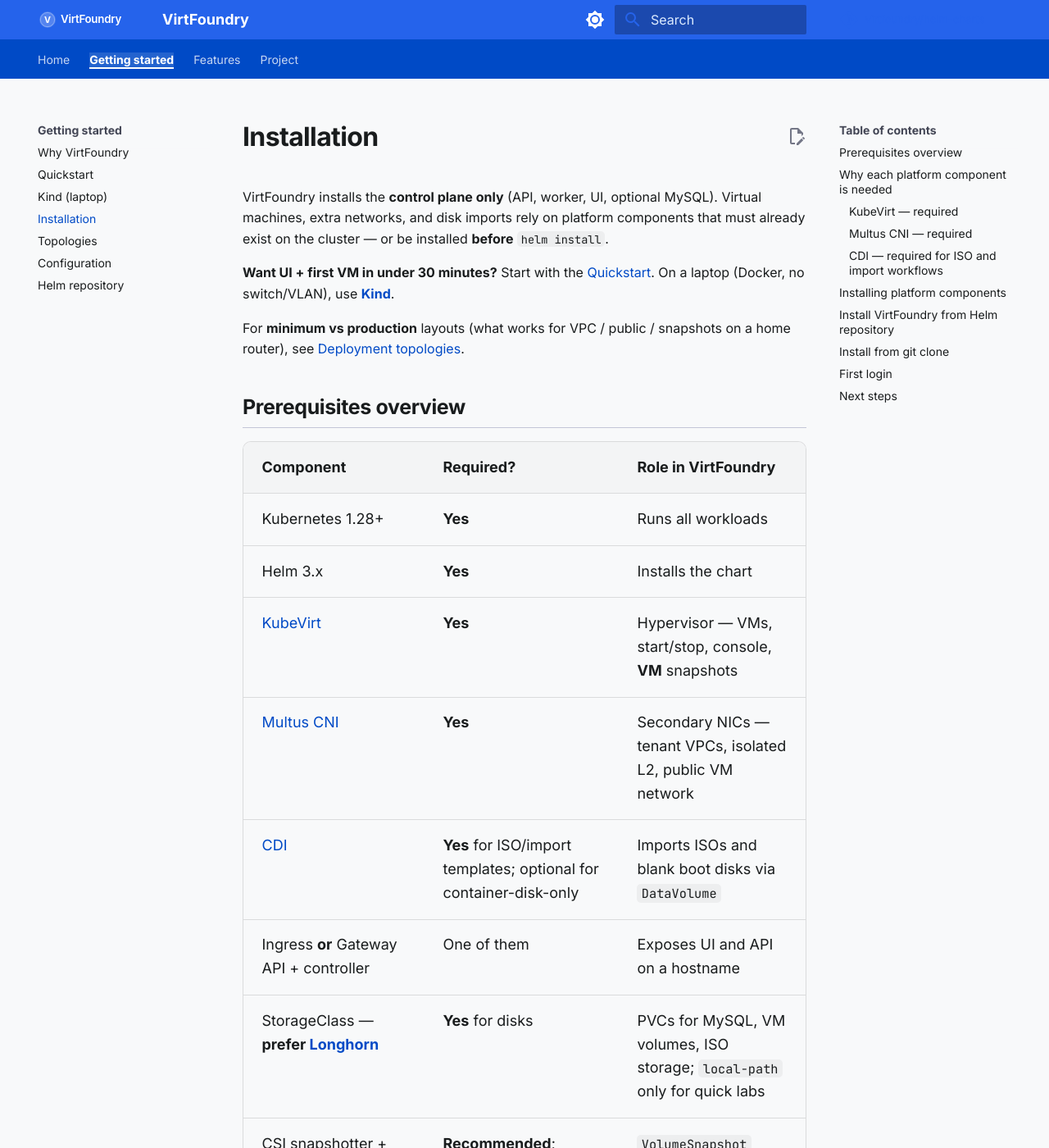
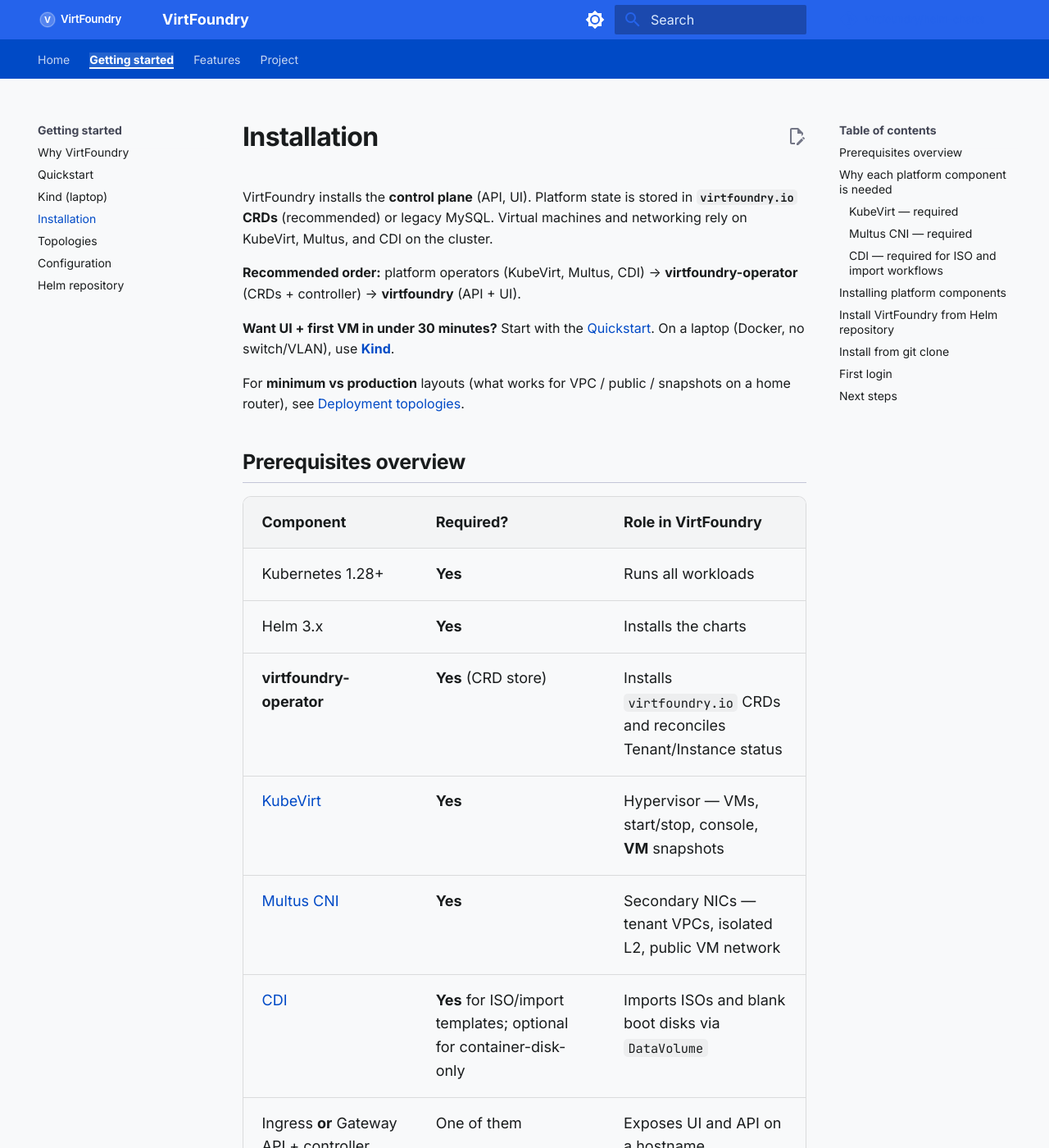
Before and after one commit to virtfoundry/helm-charts, an MkDocs documentation site: the page built from docs/guide/installation.md, in a window 1280 px wide and 1400 px high. Shown: the whole window at 82% size. Built offline with MkDocs 1.6.1 and Material for MkDocs 9.7.7, drawn with Linux system fonts in a browser that asks for light colours; comment, search, counter and statistics services are not loaded; some of the changed text lies outside the part shown.

Commit message:
feat(chart): add kubernetes store profile for virtfoundry
Support store.driver kubernetes with CRD RBAC, optional mysql/worker,
VIRTFOUNDRY_STORE env, and updated installation docs.

````diff
--- a/docs/guide/installation.md
+++ b/docs/guide/installation.md
@@ -1,6 +1,8 @@
 # Installation
 
-VirtFoundry installs the **control plane only** (API, worker, UI, optional MySQL). Virtual machines, extra networks, and disk imports rely on platform components that must already exist on the cluster — or be installed **before** `helm install`.
+VirtFoundry installs the **control plane** (API, UI). Platform state is stored in **`virtfoundry.io` CRDs** (recommended) or legacy MySQL. Virtual machines and networking rely on KubeVirt, Multus, and CDI on the cluster.
+
+**Recommended order:** platform operators (KubeVirt, Multus, CDI) → **virtfoundry-operator** (CRDs + controller) → **virtfoundry** (API + UI).
 
 **Want UI + first VM in under 30 minutes?** Start with the [Quickstart](quickstart.md). On a laptop (Docker, no switch/VLAN), use **[Kind](kind.md)**.
 
@@ -11,12 +13,13 @@
 | Component | Required? | Role in VirtFoundry |
 |-----------|-----------|-------------------|
 | Kubernetes 1.28+ | **Yes** | Runs all workloads |
-| Helm 3.x | **Yes** | Installs the chart |
+| Helm 3.x | **Yes** | Installs the charts |
+| **virtfoundry-operator** | **Yes** (CRD store) | Installs `virtfoundry.io` CRDs and reconciles Tenant/Instance status |
 | [KubeVirt](https://kubevirt.io/) | **Yes** | Hypervisor — VMs, start/stop, console, **VM** snapshots |
 | [Multus CNI](https://github.com/k8snetworkplumbingwg/multus-cni) | **Yes** | Secondary NICs — tenant VPCs, isolated L2, public VM network |
 | [CDI](https://github.com/kubevirt/containerized-data-importer) | **Yes** for ISO/import templates; optional for container-disk-only | Imports ISOs and blank boot disks via `DataVolume` |
 | Ingress **or** Gateway API + controller | One of them | Exposes UI and API on a hostname |
-| StorageClass — **prefer [Longhorn](https://longhorn.io/)** | **Yes** for disks | PVCs for MySQL, VM volumes, ISO storage; `local-path` only for quick labs |
+| StorageClass — **prefer [Longhorn](https://longhorn.io/)** | **Yes** for disks | PVCs for VM volumes, ISO storage; `local-path` only for quick labs |
 | CSI snapshotter + snapshot-capable CSI (Longhorn includes this) | **Recommended**; required for **volume** snapshots UI | `VolumeSnapshot` CRDs + `VolumeSnapshotClass`; **not** provided by `local-path` |
 | MetalLB (or cloud LB) | Bare metal only | When Services need external IPs |
 
@@ -127,11 +130,19 @@
 helm repo add virtfoundry https://virtfoundry.github.io/helm-charts
 helm repo update
 
+# 1. CRDs + operator (required for store.driver=kubernetes)
+helm install virtfoundry-operator virtfoundry/virtfoundry-operator \
+  --namespace virtfoundry-system \
+  --create-namespace
+
+# 2. API + UI
 helm install virtfoundry virtfoundry/virtfoundry \
   --namespace virtfoundry-system \
-  --create-namespace \
   --set secrets.rootPassword='change-me' \
-  --set secrets.jwtSecret='change-me-long-random'
+  --set secrets.jwtSecret='change-me-long-random' \
+  --set store.driver=kubernetes \
+  --set mysql.enabled=false \
+  --set worker.enabled=false
 ```
 
 Pin a release:
````
Also changed, not shown: 6 other files.
